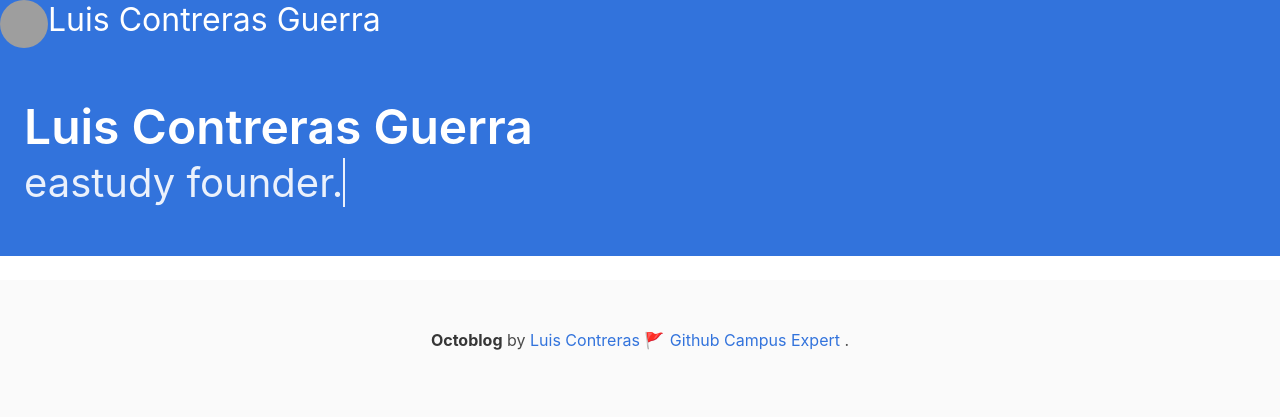
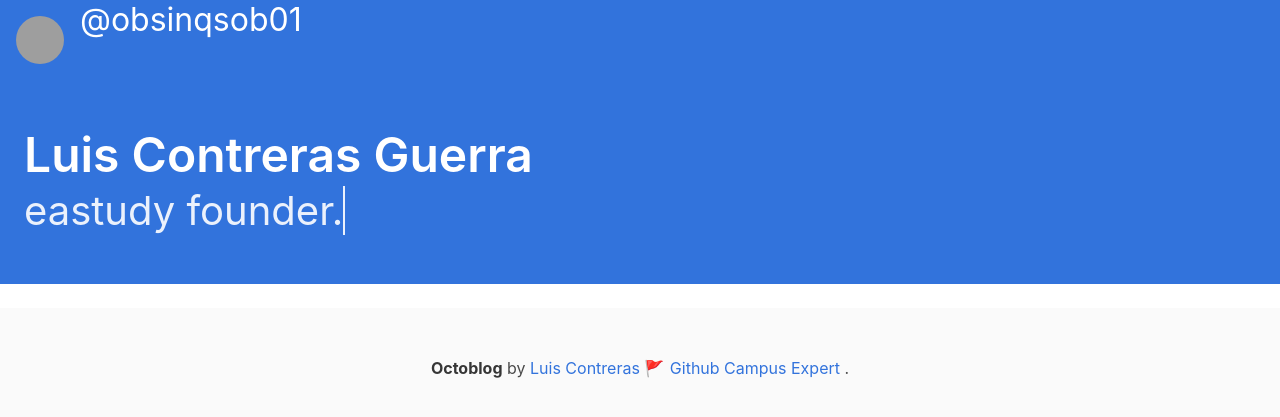
Before and after one commit to ellcontreras/ellcontreras.github.io, a Jekyll site: the page built from index.md, in a window 1280 px wide. Shown: the top 417 px of the page. Built offline with Jekyll 4.4.1, drawn with Linux system fonts in a browser that asks for light colours; emoji names are drawn with the system emoji font; our own code applies the rules of GitHub Pages for plain Markdown files; grey boxes are pictures that could not be loaded.

Commit message:
Change the title on navbar and photo margin

```diff
--- a/_includes/header.html
+++ b/_includes/header.html
@@ -12,9 +12,9 @@
 <body>
     <nav class="navbar is-link">
         <div class="navbar-brand">
-            <figure class="image is-48x48">
+            <figure class="image is-48x48" style="margin: 1em;">
               <img class="is-rounded" src="https://avatars3.githubusercontent.com/u/19920165?s=460&v=4">
             </figure>
-            <h3 class="subtitle is-3 has-text-white">Luis Contreras Guerra</h3>
+            <h3 class="subtitle is-3 has-text-white">@obsinqsob01</h3>
         </div>
     </nav>
```
